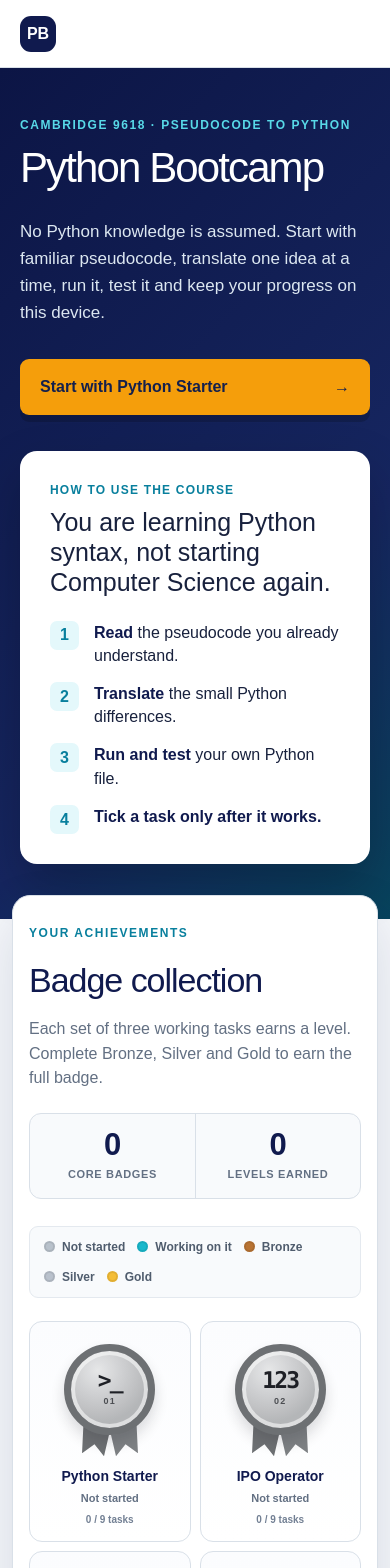
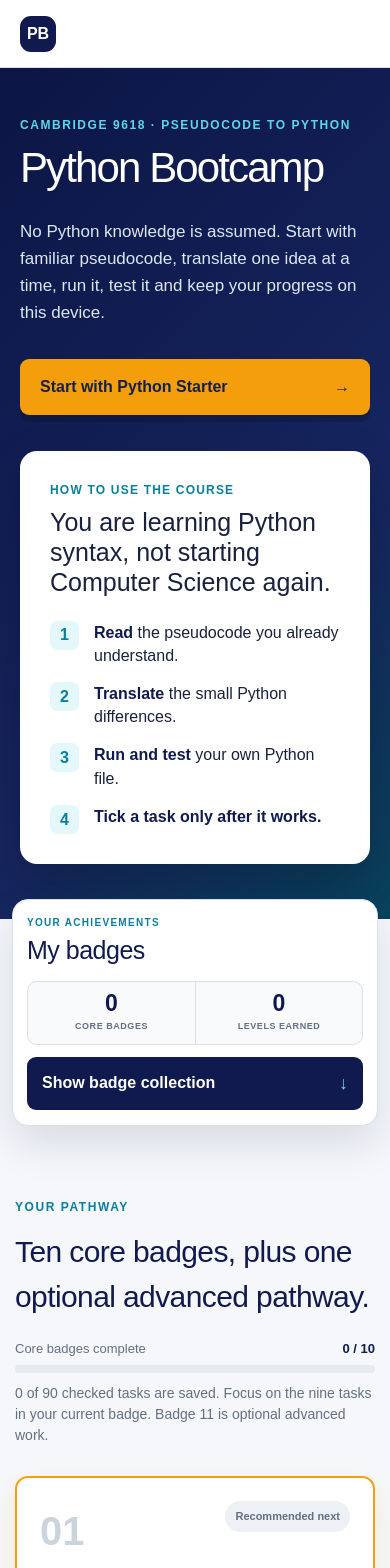
Before and after one commit to inanded/year-12-python-bootcamp, a Next.js app: page / in a window 390 px wide. Shown: the top 1568 px of the page. Built offline with nearby package versions, Linux system fonts and the light colour scheme.

Commit message:
Make badge collection expandable

```diff
--- a/app/bootcamp-client.tsx
+++ b/app/bootcamp-client.tsx
@@ -123,6 +123,7 @@
   const [lastLevelIndex, setLastLevelIndex] = useState<number | null>(null);
   const [ready, setReady] = useState(false);
   const [reportMessage, setReportMessage] = useState("");
+  const [badgeCollectionOpen, setBadgeCollectionOpen] = useState(false);
 
   useEffect(() => {
     const timer = window.setTimeout(() => {
@@ -193,6 +194,7 @@
 
   function showBadgeCollection() {
     setSelectedBadgeId(null);
+    setBadgeCollectionOpen(true);
     window.setTimeout(() => document.getElementById("badge-collection")?.scrollIntoView({ behavior: "smooth", block: "start" }), 0);
   }
 
@@ -323,6 +325,8 @@
           completeBadges={completeBadges}
           resumeBadge={resumeTarget.badge}
           resumeLevel={resumeTarget.levelIndex}
+          badgeCollectionOpen={badgeCollectionOpen}
+          onToggleBadgeCollection={() => setBadgeCollectionOpen((current) => !current)}
           onOpenBadge={openBadge}
           onDownload={downloadProgress}
           onUpload={uploadProgress}
@@ -333,12 +337,14 @@
   );
 }
 
-function Dashboard({ progress, completeTasks, completeBadges, resumeBadge, resumeLevel, onOpenBadge, onDownload, onUpload, onReset }: {
+function Dashboard({ progress, completeTasks, completeBadges, resumeBadge, resumeLevel, badgeCollectionOpen, onToggleBadgeCollection, onOpenBadge, onDownload, onUpload, onReset }: {
   progress: Progress;
   completeTasks: number;
   completeBadges: number;
   resumeBadge: Badge;
   resumeLevel: number;
+  badgeCollectionOpen: boolean;
+  onToggleBadgeCollection: () => void;
   onOpenBadge: (id: string, level?: number) => void;
   onDownload: () => void;
   onUpload: (event: ChangeEvent<HTMLInputElement>) => void;
@@ -367,7 +373,7 @@
         </aside>
       </section>
 
-      <BadgeCollection progress={progress} completeBadges={completeBadges} onOpenBadge={onOpenBadge} />
+      <BadgeCollection progress={progress} completeBadges={completeBadges} open={badgeCollectionOpen} onToggle={onToggleBadgeCollection} onOpenBadge={onOpenBadge} />
 
       <section className="roadmap" aria-labelledby="roadmap-title">
         <div className="section-heading">
@@ -409,22 +415,27 @@
   );
 }
 
-function BadgeCollection({ progress, completeBadges, onOpenBadge }: {
+function BadgeCollection({ progress, completeBadges, open, onToggle, onOpenBadge }: {
   progress: Progress;
   completeBadges: number;
+  open: boolean;
+  onToggle: () => void;
   onOpenBadge: (id: string, level?: number) => void;
 }) {
   const earnedLevels = BADGES.reduce((total, badge) => total + badge.levels.filter((level) => countComplete(progress, taskKeys(badge, level)) === level.tasks.length).length, 0);
 
   return (
-    <section className="achievement-dashboard" id="badge-collection" aria-labelledby="badge-collection-title">
-      <div className="achievement-heading">
-        <div><p className="eyebrow dark">Your achievements</p><h2 id="badge-collection-title">Badge collection</h2><p>Each set of three working tasks earns a level. Complete Bronze, Silver and Gold to earn the full badge.</p></div>
+    <section className={`achievement-dashboard ${open ? "expanded" : "collapsed"}`} id="badge-collection" aria-labelledby="badge-collection-title">
+      <div className="badge-bar">
+        <div><p className="eyebrow dark">Your achievements</p><h2 id="badge-collection-title">My badges</h2></div>
         <div className="collection-summary" aria-label={`${completeBadges} core badges and ${earnedLevels} challenge levels earned`}>
           <span><strong>{completeBadges}</strong><small>core badges</small></span>
           <span><strong>{earnedLevels}</strong><small>levels earned</small></span>
         </div>
+        <button className="collection-toggle" type="button" aria-expanded={open} aria-controls="badge-collection-panel" onClick={onToggle}>{open ? "Hide badge collection" : "Show badge collection"}<span aria-hidden="true">{open ? "↑" : "↓"}</span></button>
       </div>
+      {open && <div className="badge-collection-panel" id="badge-collection-panel">
+        <div className="collection-explainer"><strong>How badges work</strong><span>Each set of three working tasks earns a level. Complete Bronze, Silver and Gold to earn the full badge.</span></div>
         <div className="tier-key" aria-label="Badge colour key"><span className="key-locked">Not started</span><span className="key-working">Working on it</span><span className="key-bronze">Bronze</span><span className="key-silver">Silver</span><span className="key-gold">Gold</span></div>
         <div className="medal-grid">
           {BADGES.map((badge) => {
@@ -441,6 +452,7 @@
           })}
         </div>
         <p className="collection-note"><strong>Evidence rule:</strong> tick a task only after your own program runs and passes the stated tests. The saved Python file is your evidence; the dashboard records your progress.</p>
+      </div>}
     </section>
   );
 }
--- a/app/globals.css
+++ b/app/globals.css
@@ -76,16 +76,23 @@
 .promise-card li > span { width: 29px; height: 29px; display: grid; place-items: center; border-radius: 7px; background: #e4f8fb; color: var(--blue); font-weight: 900; }
 .promise-card li strong { color: var(--navy); }
 
-.achievement-dashboard { position: relative; z-index: 2; max-width: 1320px; margin: -38px auto 0; padding: 38px 38px 34px; background: #fff; border: 1px solid var(--line); border-radius: 18px; box-shadow: 0 24px 55px rgba(16,26,78,.13); scroll-margin-top: 96px; }
-.achievement-heading { display: flex; align-items: end; justify-content: space-between; gap: 40px; }
-.achievement-heading h2 { margin: 0; color: var(--navy); font-size: clamp(34px,4vw,48px); letter-spacing: -.03em; }
-.achievement-heading > div:first-child > p:last-child { max-width: 690px; margin: 11px 0 0; color: var(--muted); line-height: 1.55; }
-.collection-summary { flex: 0 0 auto; display: grid; grid-template-columns: repeat(2,128px); border: 1px solid var(--line); border-radius: 12px; overflow: hidden; background: #f8fafc; }
-.collection-summary span { padding: 15px 18px; text-align: center; }
+.achievement-dashboard { position: relative; z-index: 2; max-width: 1320px; margin: -32px auto 0; padding: 18px 24px; background: #fff; border: 1px solid var(--line); border-radius: 16px; box-shadow: 0 18px 42px rgba(16,26,78,.12); scroll-margin-top: 96px; }
+.achievement-dashboard.expanded { padding: 24px 28px 30px; }
+.badge-bar { min-height: 62px; display: grid; grid-template-columns: minmax(180px,1fr) auto auto; align-items: center; gap: 25px; }
+.badge-bar h2 { margin: 2px 0 0; color: var(--navy); font-size: 27px; letter-spacing: -.02em; }
+.badge-bar .eyebrow { margin-bottom: 2px; font-size: 10px; }
+.collection-summary { flex: 0 0 auto; display: grid; grid-template-columns: repeat(2,108px); border: 1px solid var(--line); border-radius: 10px; overflow: hidden; background: #f8fafc; }
+.collection-summary span { padding: 10px 13px; text-align: center; }
 .collection-summary span + span { border-left: 1px solid var(--line); }
 .collection-summary strong, .collection-summary small { display: block; }
-.collection-summary strong { color: var(--navy); font-size: 31px; line-height: 1; }
-.collection-summary small { margin-top: 6px; color: var(--muted); font-size: 11px; font-weight: 800; text-transform: uppercase; letter-spacing: .06em; }
+.collection-summary strong { color: var(--navy); font-size: 23px; line-height: 1; }
+.collection-summary small { margin-top: 5px; color: var(--muted); font-size: 9px; font-weight: 800; text-transform: uppercase; letter-spacing: .06em; }
+.collection-toggle { min-width: 215px; border: 0; border-radius: 9px; padding: 13px 15px; background: var(--navy); color: white; display: flex; align-items: center; justify-content: space-between; gap: 18px; font-weight: 900; }
+.collection-toggle:hover, .collection-toggle:focus-visible { background: var(--blue); outline: 4px solid rgba(8,127,157,.22); outline-offset: 3px; }
+.collection-toggle span { color: #69d8e5; font-size: 18px; }
+.badge-collection-panel { margin-top: 23px; padding-top: 22px; border-top: 1px solid var(--line); }
+.collection-explainer { display: flex; justify-content: space-between; gap: 30px; padding: 15px 17px; border-left: 5px solid var(--orange); border-radius: 7px; background: #fff8e7; color: #5b5548; line-height: 1.45; font-size: 13px; }
+.collection-explainer strong { color: var(--navy); white-space: nowrap; }
 .tier-key { margin: 27px 0 23px; padding: 11px 14px; display: flex; gap: 20px; flex-wrap: wrap; border: 1px solid #e4e9ef; border-radius: 9px; background: #f8fafc; }
 .tier-key span { display: inline-flex; align-items: center; gap: 7px; color: #4f5c6d; font-size: 12px; font-weight: 800; }
 .tier-key span::before { content: ""; width: 11px; height: 11px; border-radius: 50%; background: #b8c1cb; box-shadow: inset 0 0 0 2px rgba(0,0,0,.08); }
@@ -223,14 +230,14 @@
   .download-callout { display: block; }.download-callout a { display: inline-block; margin-top: 13px; }
   .setup-callout ol { grid-template-columns: 1fr; }
   .subheading { display: block; }.subheading > p { margin-top: 9px; }
-  .achievement-heading { display: block; }.collection-summary { width: 100%; margin-top: 22px; grid-template-columns: repeat(2,1fr); }.medal-grid { grid-template-columns: repeat(3,minmax(0,1fr)); }
+  .badge-bar { grid-template-columns: minmax(160px,1fr) auto; gap: 13px; }.collection-summary { grid-row: 2; grid-column: 1 / 3; width: 100%; grid-template-columns: repeat(2,1fr); }.collection-toggle { min-width: 200px; }.medal-grid { grid-template-columns: repeat(3,minmax(0,1fr)); }
 }
 
 @media (max-width: 520px) {
   .site-header { min-height: 68px; }.brand small { display: none; }.quiet-button { display: none; }
   .brand-mark { width: 36px; height: 36px; }.brand > span:last-child { display: none; }.header-context { border-left: 0; padding-left: 0; grid-template-columns: 1fr; }.header-context span { grid-row: auto; }.header-context strong { font-size: 12px; }.mobile-course-nav { top: 68px; grid-template-columns: 1fr 1fr; padding: 9px 10px; }.mobile-course-nav > button:first-child { grid-column: 1; }.mobile-course-nav label:nth-of-type(1) { grid-column: 1 / 3; }.mobile-course-nav label:nth-of-type(2) { grid-column: 1 / 3; }.mobile-course-nav > button:last-of-type { grid-row: auto; grid-column: 1; }.mobile-upload { grid-row: auto; grid-column: 2; }
   .hero { padding: 48px 20px 55px; }.hero h1 { font-size: 42px; }.hero-intro { font-size: 17px; }
-  .achievement-dashboard { margin: -24px 12px 0; padding: 28px 16px 24px; }.achievement-heading h2 { font-size: 34px; }.tier-key { gap: 12px; }.medal-grid { grid-template-columns: repeat(2,minmax(0,1fr)); gap: 9px; }.medal-card { min-height: 220px; padding-left: 8px; padding-right: 8px; }.credential-earned { grid-template-columns: auto 1fr; }.credential-earned button { grid-column: 1 / 3; width: 100%; }
+  .achievement-dashboard, .achievement-dashboard.expanded { margin: -20px 12px 0; padding: 15px 14px; }.badge-bar { display: grid; grid-template-columns: 1fr; gap: 12px; }.badge-bar h2 { font-size: 25px; }.collection-summary { grid-row: auto; grid-column: auto; }.collection-toggle { min-width: 0; width: 100%; }.badge-collection-panel { margin-top: 16px; padding-top: 16px; }.collection-explainer { display: grid; gap: 5px; }.tier-key { gap: 12px; }.medal-grid { grid-template-columns: repeat(2,minmax(0,1fr)); gap: 9px; }.medal-card { min-height: 220px; padding-left: 8px; padding-right: 8px; }.credential-earned { grid-template-columns: auto 1fr; }.credential-earned button { grid-column: 1 / 3; width: 100%; }
   .primary-button { width: 100%; }
   .foundation-strip { margin: 22px 14px 0; padding: 23px; }
   .roadmap, .concept-grid, .translation-section, .level-section { padding-left: 15px; padding-right: 15px; }
```
Lines whose indentation alone changed are shown as unchanged.
